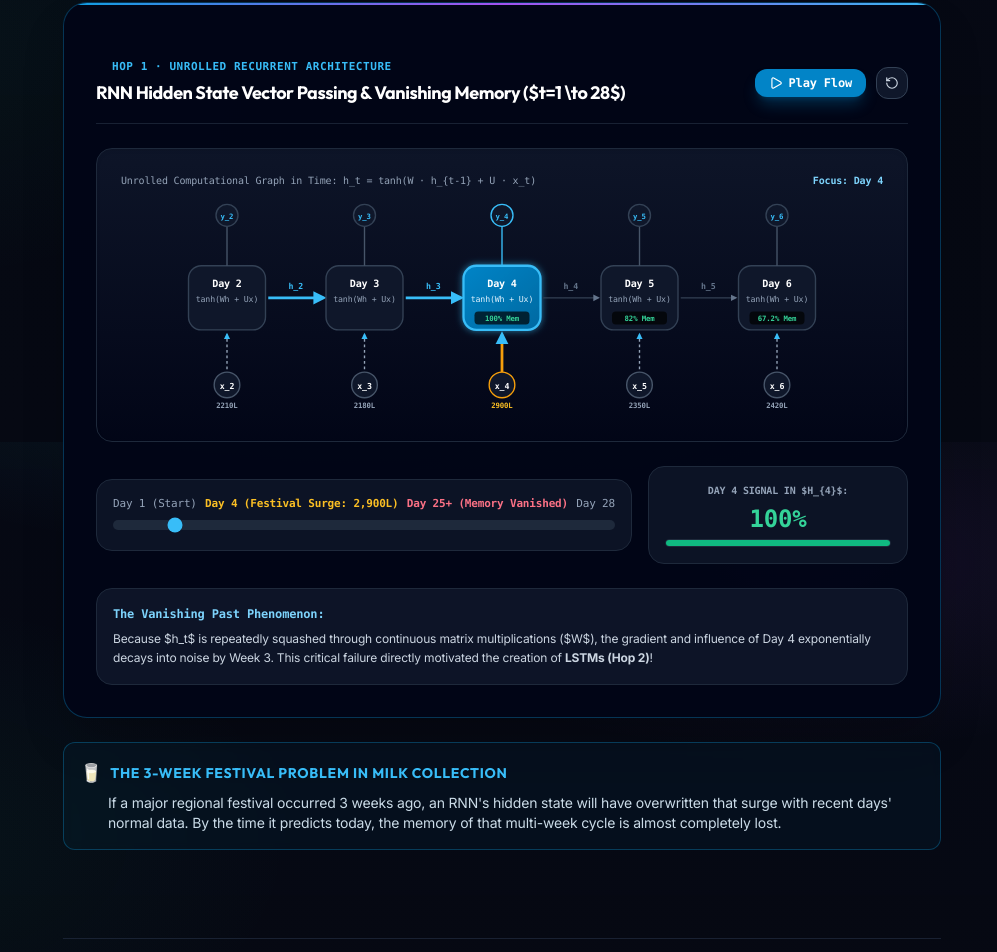
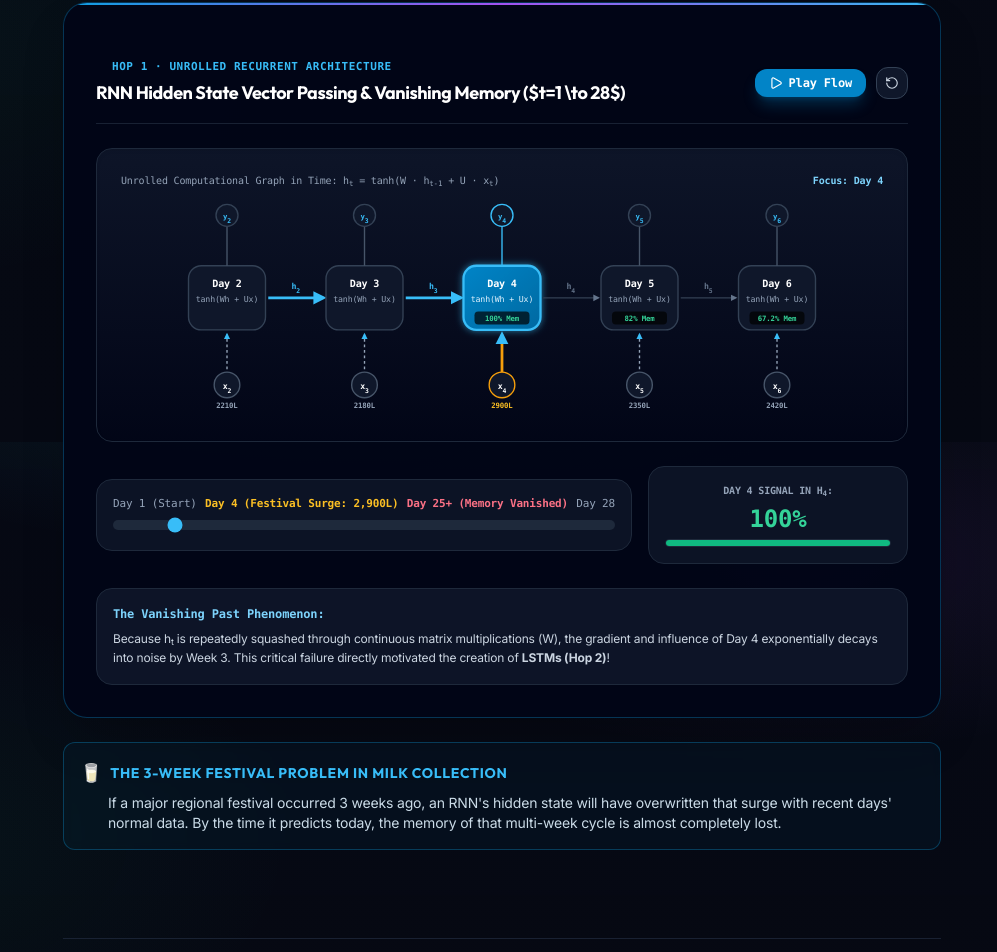
Before and after one commit to aryan0912/ai-presentation, a Next.js app in the folder ai4it-web/: page /day2/rnn in a window 1280 px wide. Shown: the part 1158-2110 px from the top of the page, without its empty margins (283-1280 px from the left). Built offline with nearby package versions, Linux system fonts and the light colour scheme.

Commit message:
scripts corrections

```diff
--- a/ai4it-web/src/components/LstmGateFlowViz.tsx
+++ b/ai4it-web/src/components/LstmGateFlowViz.tsx
@@ -13,7 +13,7 @@ export default function LstmGateFlowViz() {
       color: '#f43f5e',
       border: 'border-rose-500',
       bg: 'bg-rose-950/40',
-      formula: 'f_t = \\sigma(W_f \\cdot [h_{t-1}, x_t] + b_f)',
+      formula: 'f_t = sigmoid(W_f * [h[t-1], x_t] + b_f)',
       purpose: 'Multiplies old cell state by a decimal between 0 (discard completely) and 1 (retain completely).',
       analogy: 'Silences transient baseline CPU fluctuations so they do not trigger alert alarms.',
     },
@@ -23,7 +23,7 @@ export default function LstmGateFlowViz() {
       color: '#38bdf8',
       border: 'border-sky-500',
       bg: 'bg-sky-950/40',
-      formula: 'i_t = \\sigma(W_i \\cdot [h_{t-1}, x_t] + b_i) \\quad \\text{and} \\quad \\tilde{C}_t = \\tanh(W_c \\cdot [h_{t-1}, x_t] + b_c)',
+      formula: 'i_t = sigmoid(W_i * [h[t-1], x_t] + b_i)  and  C~_t = tanh(W_c * [h[t-1], x_t] + b_c)',
       purpose: 'Decides what critical new information to write into the long-term cell state highway.',
       analogy: 'Writes a confirmed critical chilling compressor breakdown into the incident log.',
     },
@@ -33,7 +33,7 @@ export default function LstmGateFlowViz() {
       color: '#34d399',
       border: 'border-emerald-500',
       bg: 'bg-emerald-950/40',
-      formula: 'o_t = \\sigma(W_o \\cdot [h_{t-1}, x_t] + b_o) \\quad \\implies \\quad h_t = o_t \\cdot \\tanh(C_t)',
+      formula: 'o_t = sigmoid(W_o * [h[t-1], x_t] + b_o)  =>  h_t = o_t * tanh(C_t)',
       purpose: 'Filters the permanent cell state to decide what immediate hidden vector h_t to emit.',
       analogy: 'Dispatches an immediate alert page to on-call engineers while storing the root cause.',
     },
@@ -112,13 +112,13 @@ export default function LstmGateFlowViz() {
           {/* Top Highway: Cell State Conveyor C_{t-1} -> C_t */}
           <line x1="20" y1="90" x2="720" y2="90" stroke="url(#cellHighwayGrad)" strokeWidth="4" />
           <polygon points="715,85 730,90 715,95" fill="#c084fc" />
-          <text x="30" y="78" fill="#c084fc" fontSize="11" fontWeight="bold">C_{'{t-1}'} (Past Long Memory)</text>
+          <text x="30" y="78" fill="#c084fc" fontSize="11" fontWeight="bold">C<tspan baselineShift="sub" fontSize="9">t-1</tspan> (Past Long Memory)</text>
           <text x="610" y="78" fill="#c084fc" fontSize="11" fontWeight="bold">C_t (New Long Memory)</text>
 
           {/* Bottom Hidden State Highway h_{t-1} -> h_t */}
           <line x1="20" y1="250" x2="720" y2="250" stroke="#38bdf8" strokeWidth="2.5" strokeDasharray="4 4" />
           <polygon points="715,246 728,250 715,254" fill="#38bdf8" />
-          <text x="30" y="272" fill="#38bdf8" fontSize="10" fontWeight="bold">h_{'{t-1}'} (Short Memory)</text>
+          <text x="30" y="272" fill="#38bdf8" fontSize="10" fontWeight="bold">h<tspan baselineShift="sub" fontSize="8">t-1</tspan> (Short Memory)</text>
           <text x="640" y="272" fill="#38bdf8" fontSize="10" fontWeight="bold">h_t (Output State)</text>
 
           {/* Input Vector x_t coming up */}
--- a/ai4it-web/src/components/RnnMemoryDecayViz.tsx
+++ b/ai4it-web/src/components/RnnMemoryDecayViz.tsx
@@ -119,7 +119,7 @@ export default function RnnMemoryDecayViz() {
       {/* Polish 1: High-Fidelity SVG Unrolled Recurrent Network Diagram */}
       <div className="p-6 rounded-2xl bg-gradient-to-b from-slate-900/90 to-slate-950/90 border border-slate-800 flex flex-col items-center justify-center relative overflow-hidden shadow-inner">
         <div className="text-[10px] text-slate-400 font-mono mb-2 flex items-center justify-between w-full">
-          <span>Unrolled Computational Graph in Time: h_t = tanh(W &middot; h_{'{t-1}'} + U &middot; x_t)</span>
+          <span>Unrolled Computational Graph in Time: h<sub>t</sub> = tanh(W &middot; h<sub>t-1</sub> + U &middot; x<sub>t</sub>)</span>
           <span className="text-sky-300 font-bold">Focus: Day {currentStep}</span>
         </div>
 
@@ -175,7 +175,7 @@ export default function RnnMemoryDecayViz() {
                       fontSize="9"
                       fontWeight="bold"
                     >
-                      h_{stepNum - 1}
+                      h<tspan baselineShift="sub" fontSize="7">{stepNum - 1}</tspan>
                     </text>
                   </g>
                 )}
@@ -193,7 +193,7 @@ export default function RnnMemoryDecayViz() {
                 />
                 <circle cx={cx} cy={205} r="14" fill="#0f172a" stroke={isSpike ? '#f59e0b' : '#475569'} strokeWidth="1.5" />
                 <text x={cx} y={209} textAnchor="middle" fill="#ffffff" fontSize="9" fontWeight="bold">
-                  x_{stepNum}
+                  x<tspan baselineShift="sub" fontSize="7">{stepNum}</tspan>
                 </text>
                 <text x={cx} y={230} textAnchor="middle" fill={isSpike ? '#fbbf24' : '#94a3b8'} fontSize="8" fontWeight="bold">
                   {dataItem.val}L
@@ -242,7 +242,7 @@ export default function RnnMemoryDecayViz() {
                 />
                 <circle cx={cx} cy={20} r="12" fill="#0f172a" stroke={isCurrent ? '#38bdf8' : '#334155'} strokeWidth="1.5" />
                 <text x={cx} y={24} textAnchor="middle" fill="#38bdf8" fontSize="8" fontWeight="bold">
-                  y_{stepNum}
+                  y<tspan baselineShift="sub" fontSize="7">{stepNum}</tspan>
                 </text>
               </g>
             );
@@ -274,7 +274,7 @@ export default function RnnMemoryDecayViz() {
         {/* Memory Retention Gauge (4 Cols) */}
         <div className="md:col-span-4 p-4 rounded-2xl bg-slate-900/80 border border-slate-800 space-y-1 text-center">
           <span className="text-[10px] text-slate-400 uppercase font-bold block">
-            Day 4 Signal in $h_{`{${currentStep}}`}$:
+            Day 4 Signal in h<sub className="font-mono">{currentStep}</sub>:
           </span>
           <div className={`text-2xl font-black ${currentInfluence > 50 ? 'text-emerald-400' : currentInfluence > 15 ? 'text-amber-400' : 'text-rose-400'}`}>
             {currentInfluence}%
@@ -293,7 +293,7 @@ export default function RnnMemoryDecayViz() {
       {/* Honest Pedagogical Explanation */}
       <div className="p-4 rounded-2xl bg-slate-900/90 border border-slate-800 text-xs text-slate-300 font-sans leading-relaxed">
         <strong className="text-sky-300 font-mono block mb-1">The Vanishing Past Phenomenon:</strong>
-        Because $h_t$ is repeatedly squashed through continuous matrix multiplications ($W$), the gradient and influence of Day 4 exponentially decays into noise by Week 3. This critical failure directly motivated the creation of <strong>LSTMs (Hop 2)</strong>!
+        Because h<sub>t</sub> is repeatedly squashed through continuous matrix multiplications (W), the gradient and influence of Day 4 exponentially decays into noise by Week 3. This critical failure directly motivated the creation of <strong>LSTMs (Hop 2)</strong>!
       </div>
 
     </div>
--- a/ai4it-web/src/components/TextToVectorPipelineViz.tsx
+++ b/ai4it-web/src/components/TextToVectorPipelineViz.tsx
@@ -147,7 +147,7 @@ export default function TextToVectorPipelineViz() {
                   <div className="p-2 bg-slate-900 rounded font-mono text-[11px] text-slate-300 border border-slate-800 space-y-1">
                     {t.denseVec.map((v, vIdx) => (
                       <div key={vIdx} className="flex justify-between">
-                        <span className="text-slate-500">dim_{vIdx}:</span>
+                        <span className="text-slate-500">dim<sub>{vIdx}</sub>:</span>
                         <span className={`font-bold ${v > 0 ? 'text-emerald-400' : 'text-rose-400'}`}>{v.toFixed(2)}</span>
                       </div>
                     ))}
--- a/ai4it-web/src/components/TransformerArchitectureViz.tsx
+++ b/ai4it-web/src/components/TransformerArchitectureViz.tsx
@@ -11,7 +11,7 @@ export default function TransformerArchitectureViz() {
       title: '1. Input Embeddings + Positional Encoding',
       subtitle: 'Converting Tokens to Coordinates with Temporal Wave Signals',
       desc: 'Words are converted to dense vectors (e.g. d_model = 4096) via embedding matrix W_E. Because Attention has no inherent order, fixed sinusoidal wave frequencies (or learned rotary embeddings / RoPE) are added so the model can distinguish first from last.',
-      math: 'x_i = \\text{Embedding}(w_i) + \\text{PositionalEncoding}(i)',
+      math: 'x_i = Embedding(w_i) + PositionalEncoding(i)',
       tensorShape: '[Batch Size, Sequence Length (N), d_model]',
       why: 'Because Self-Attention operates on all words in parallel with no loop, order must be injected directly into the geometric coordinates.',
     },
@@ -19,7 +19,7 @@ export default function TransformerArchitectureViz() {
       title: '2. Multi-Head Self-Attention (The Core Engine)',
       subtitle: 'Dynamic All-to-All Token Information Routing',
       desc: 'Every token projects into Query (Q), Key (K), and Value (V) via learned linear layers (W_Q, W_K, W_V). Softmax of the scaled dot products (QK^T / sqrt(d_k)) creates an attention heatmap that dynamically pools values together across 32+ independent attention heads.',
-      math: '\\text{Attention}(Q, K, V) = \\text{softmax}\\left(\\frac{QK^T}{\\sqrt{d_k}}\\right)V',
+      math: 'Attention(Q, K, V) = softmax(QK^T / sqrt(d_k)) * V',
       tensorShape: '[Batch Size, Num Heads, Sequence Length, Head Dim]',
       why: 'Allows words to look at every other word simultaneously in a single parallel matrix multiply. Head 1 tracks grammar; Head 2 tracks entity references.',
     },
@@ -27,7 +27,7 @@ export default function TransformerArchitectureViz() {
       title: '3. Add & Layer Normalization (Residual Highway)',
       subtitle: 'Preserving Information Flow & Preventing Gradient Vanishing',
       desc: 'A residual skip-connection adds the original input x directly to the attention output, followed by Layer Normalization across the feature dimension. This creates a clean gradient highway directly from output to input.',
-      math: 'x_{\\text{norm}} = \\text{LayerNorm}(x + \\text{MultiHeadAttention}(x))',
+      math: 'x_norm = LayerNorm(x + MultiHeadAttention(x))',
       tensorShape: '[Batch Size, Sequence Length, d_model]',
       why: 'Allows training 100+ layer deep transformers without gradients exploding or vanishing (same discovery as ResNet).',
     },
@@ -35,7 +35,7 @@ export default function TransformerArchitectureViz() {
       title: '4. Position-Wise Feed-Forward Network (FFN)',
       subtitle: 'Deep Non-Linear Knowledge Processing per Token',
       desc: 'A 2-layer multi-layer perceptron (MLP) applied independently to every token position: expands dimension to 4x d_model with SwiGLU / GeLU activation, then projects back down.',
-      math: '\\text{FFN}(x) = \\text{GELU}(xW_1 + b_1)W_2 + b_2',
+      math: 'FFN(x) = GELU(x * W_1 + b_1) * W_2 + b_2',
       tensorShape: '[Batch Size, Sequence Length, d_model]',
       why: 'Self-Attention routes and mixes information between tokens; the FFN layer processes and stores factual knowledge within each individual token.',
     },
@@ -43,7 +43,7 @@ export default function TransformerArchitectureViz() {
       title: '5. Output Projection & Softmax Generation',
       subtitle: 'Predicting the Next Token Across the 50,000+ Word Vocabulary',
       desc: 'The final hidden state vector is projected via matrix W_vocab onto the full vocabulary size (e.g. 50,000 logits). Softmax converts these logits into a true probability distribution predicting the next word.',
-      math: 'P(w_{t+1} \\mid w_{1:t}) = \\text{softmax}(W_{\\text{vocab}} \\cdot h_t)',
+      math: 'P(w[t+1] | w[1:t]) = softmax(W_vocab * h_t)',
       tensorShape: '[Batch Size, Sequence Length, Vocab Size (50k)]',
       why: 'This is the exact generation step used in ChatGPT, Claude, and Llama to emit responses one token at a time!',
     },
```
Also changed, not shown: 1 other file (tests, documents, lock files or other folders).
